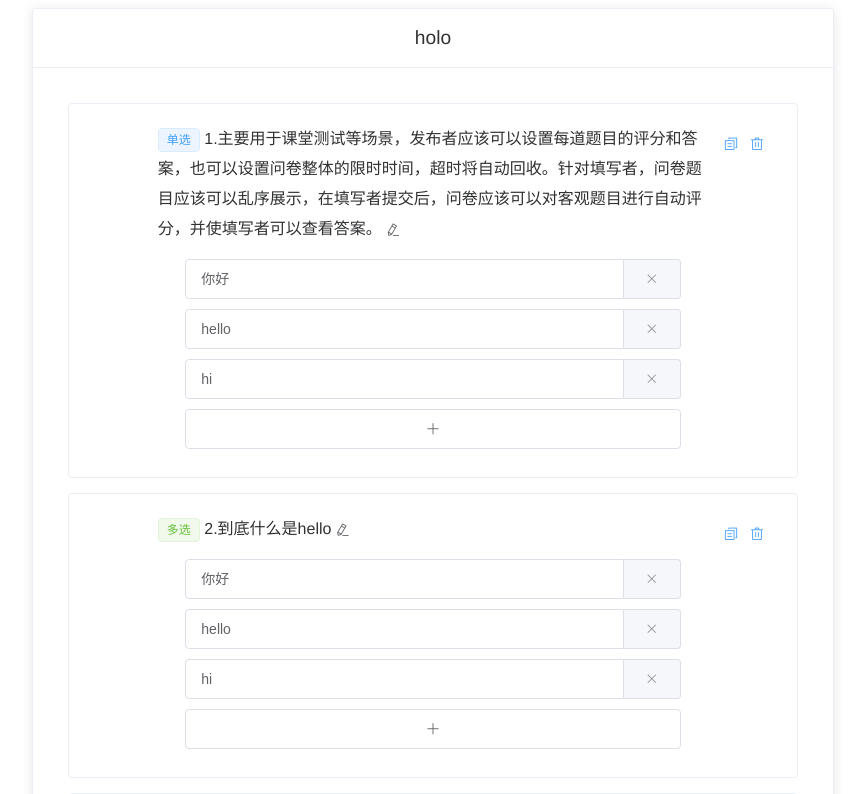
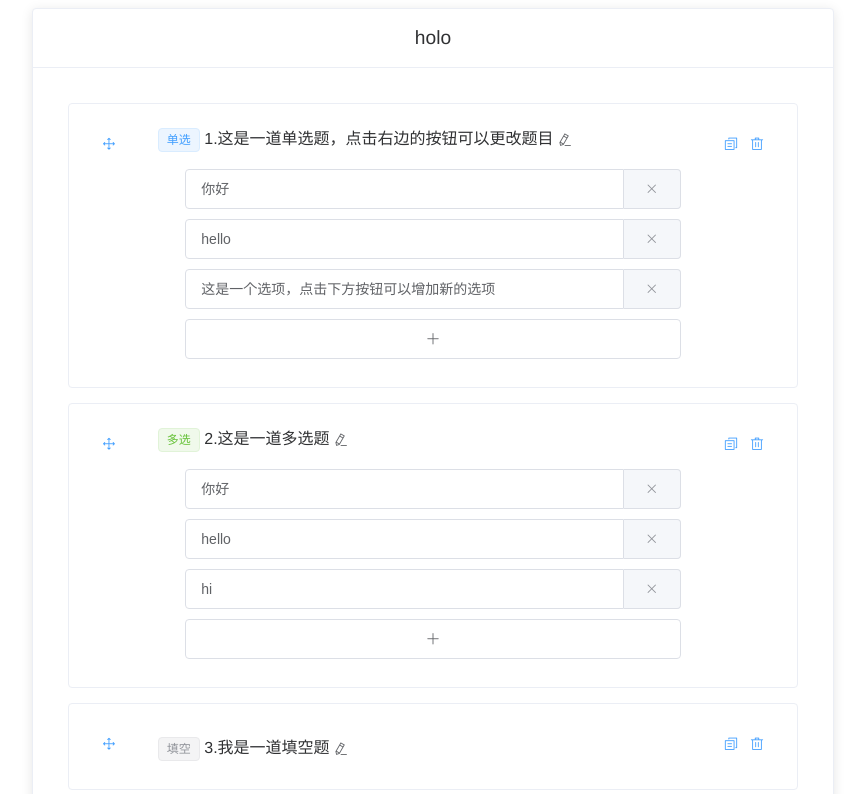
Before and after one commit to AnonymousCodeGods/2021_Summer_Project, a Vue app in the folder front-end/: page /creatingQuestionnaire in a window 1280 px wide. Shown: the top 794 px of the page, without its empty margins (207-1072 px from the left). Built offline with nearby package versions, Linux system fonts and the light colour scheme; no server answers; what vue-cookies would draw is missing.

Commit message:
等待测试

```diff
--- a/front-end/src/views/CollectingQuestionnaire.vue
+++ b/front-end/src/views/CollectingQuestionnaire.vue
@@ -75,7 +75,7 @@ export default {
   name: 'CQue',
   created() {
     this.fullscreenLoading=true
-    this.$axios({method:"post",url:"/aptest/getQn", data:{"QnId": this.$route.query.id}})
+    this.$axios({method:"post",url:"/getQn", data:{"QnId": this.$route.query.id}})
         .then(res => {
           this.que.QList=[]
           this.que.qnid = res.data.que.qnid;
@@ -191,7 +191,7 @@ export default {
           })
         }
       }
-      this.$axios({method:"post",url:"/questionnaire/submitQn", data:{
+      this.$axios({method:"post",url:"/submitQn", data:{
           "qnid": this.que.qnid,
           "AnswerList":AnswerListTemp
       }})
@@ -221,7 +221,7 @@ export default {
               position: 'bottom-left'
             });
             this.fullscreenLoading=false
-            //this.$router.push('/');
+            this.$router.push('/');
           })
     }
   }
--- a/front-end/src/views/CreatingQuestionnaire.vue
+++ b/front-end/src/views/CreatingQuestionnaire.vue
@@ -9,12 +9,13 @@
       <div slot="header" class="clearfix">
         <span style="font-size: larger">{{que.title}}</span>
       </div>
-      <vuedraggable v-model="que.QList" chosen-class="choose" force-fallback="true" animation="400" @start="onStart" @end="onEnd">
+      <vuedraggable v-model="que.QList" chosenClass="ghost" handle=".drag" force-fallback="true" animation="400" @start="onStart" @end="onEnd">
         <tbody is="transition-group">
           <div v-for="item in que.QList"
                :key="item.qid" class="move">
             <el-card style="margin: 15px;cursor: move"
                      shadow="hover">
+              <el-button type="text" icon="el-icon-rank" class="drag"></el-button>
               <div style="float: right;margin-right: 12px">
                 <el-button type="text" icon="el-icon-document-copy" v-on:click="copyQuestion(item)"></el-button>
                 <el-button type="text" icon="el-icon-delete" v-on:click="deleteQuestion(item)"></el-button>
@@ -105,17 +106,69 @@ export default {
     vuedraggable,
   },
   created() {
-    if(this.$route.query.id === null){
-      if(this.que.qnid !== 0){
-        this.$router.push({
-          path : '/creatingQuestionnaire',
-          id : this.que.qnid
-        })
+    if(this.$route.query.id !== '0') {
+      this.getQn(this.$route.query.id)
+    } else if(this.que.qnid !== 0) {
+      this.getQn(this.que.qnid)
     }
+  },
+  name: 'NewQue',
+  data: function(){
+    return {
+      que: {
+        qnid: 0,
+        title: "holo",
+        QList: [{
+          qid: 0,
+          type: 0,
+          title: "这是一道单选题，点击右边的按钮可以更改题目",
+          option: [{
+            oid: 0,
+            content: "你好"
+          }, {
+            oid: 1,
+            content: "hello"
+          }, {
+            oid: 2,
+            content: "这是一个选项，点击下方按钮可以增加新的选项"
+          }],
+        }, {
+          qid: 1,
+          type: 1,
+          title: "这是一道多选题",
+          option: [{
+            oid: 0,
+            content: "你好"
+          }, {
+            oid: 1,
+            content: "hello"
+          }, {
+            oid: 2,
+            content: "hi"
+          }],
+        }, {
+          qid: 2,
+          type: 2,
+          title: "我是一道填空题",
+        }, {
+          qid: 3,
+          type: 3,
+          title: "我是一道评分题",
+        }]
+      },
+      colors: ['#99A9BF', '#F7BA2A', '#FF9900'],
+      fullscreenLoading: false,
+      titleEditDialog: false,
+      editingTitleQuestion:null,
+      editingTitle:'',
+      addQuestionVisible: false,
+      drag: false
     }
-    else{
+  },
+  methods: {
+    getQn(qnid) {
       this.fullscreenLoading=true
-      this.$axios({method:"post",url:"/creatQn/getQn", data:{"QnId": this.$route.query.id}})
+      this.$axios({method:"post", url:"/getQn", data:{"QnId": qnid}})
           .then(res => {
             this.que.QList=[]
             this.que.qnid = res.data.que.qnid;
@@ -180,63 +233,7 @@ export default {
             });
             this.fullscreenLoading=false
           })
-    }
     },
-  name: 'NewQue',
-  data: function(){
-    return {
-      que: {
-        title: "holo",
-        QList: [{
-          qid: 0,
-          type: 0,
-          title: "主要用于课堂测试等场景，发布者应该可以设置每道题目的评分和答案，也可以设置问" +
-              "卷整体的限时时间，超时将自动回收。针对填写者，问卷题目应该可以乱序展示，在填写者" +
-              "提交后，问卷应该可以对客观题目进行自动评分，并使填写者可以查看答案。",
-          option: [{
-            oid: 0,
-            content: "你好"
-          }, {
-            oid: 1,
-            content: "hello"
-          }, {
-            oid: 2,
-            content: "hi"
-          }],
-        }, {
-          qid: 1,
-          type: 1,
-          title: "到底什么是hello",
-          option: [{
-            oid: 0,
-            content: "你好"
-          }, {
-            oid: 1,
-            content: "hello"
-          }, {
-            oid: 2,
-            content: "hi"
-          }],
-        }, {
-          qid: 2,
-          type: 2,
-          title: "到底到底什么是hello",
-        }, {
-          qid: 3,
-          type: 3,
-          title: "到底到底到底什么是hello",
-        }]
-      },
-      colors: ['#99A9BF', '#F7BA2A', '#FF9900'],
-      fullscreenLoading: false,
-      titleEditDialog: false,
-      editingTitleQuestion:null,
-      editingTitle:'',
-      addQuestionVisible: false,
-      drag: false
-    }
-  },
-  methods: {
     initialTitleEdit(question){
       this.editingTitle=question.title
       this.editingTitleQuestion=question
@@ -332,31 +329,26 @@ export default {
     },
     uploadQn(flag){
       this.fullscreenLoading = true
-      this.$axios({method:"post",url:"/questionnaire/saveQn", data:{
-        "share": flag,
+      this.$axios({method:"post",url:"/createQn/saveQn", data:{
+          "userName": this.$cookies.isKey("username")?this.$cookies.get("username"):"unknown",
           "que":{
+            "qnid":this.que.qnid,
             "title":this.que.title,
             "QList":this.que.QList
           }}})
           .then(res => {
-            if(res.data.success === true){
             this.$notify({
               title: '成功',
               message: flag?'发布':'保存'+'问卷成功',
               type: 'success',
               position: 'bottom-left'
             });
+            this.fullscreenLoading = false
+            if(flag) {
+              this.$router.push("/")
+            } else {
+              this.getQn(res.data.qnid)
             }
-            else {
-              this.$notify({
-                title: '失败',
-                message: flag?'发布':'保存'+'问卷失败',
-                type: 'error',
-                position: 'bottom-left'
-              });
-            }
-            this.fullscreenLoading = false
-            //这里要加一个弹出分享窗口的语句
           })
           .catch(() => {
             this.$notify({
@@ -394,7 +386,13 @@ export default {
 
 }
 
-.choose {
-  opacity: 0;
+.drag {
+  float:left;
+  margin-left: 12px;
+  cursor: move;
+}
+
+.ghost {
+  opacity: 1;
 }
 </style>
```
Lines whose indentation alone changed are shown as unchanged.
